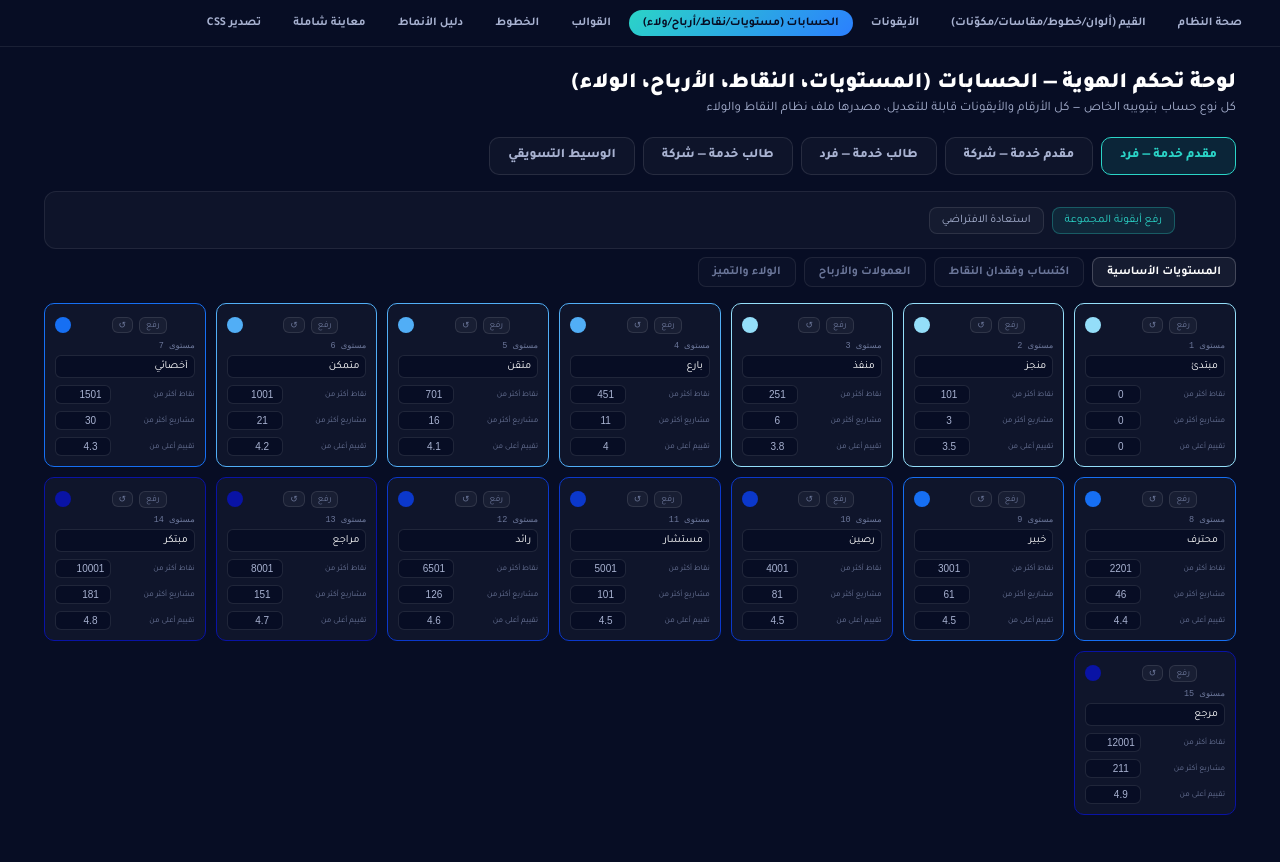
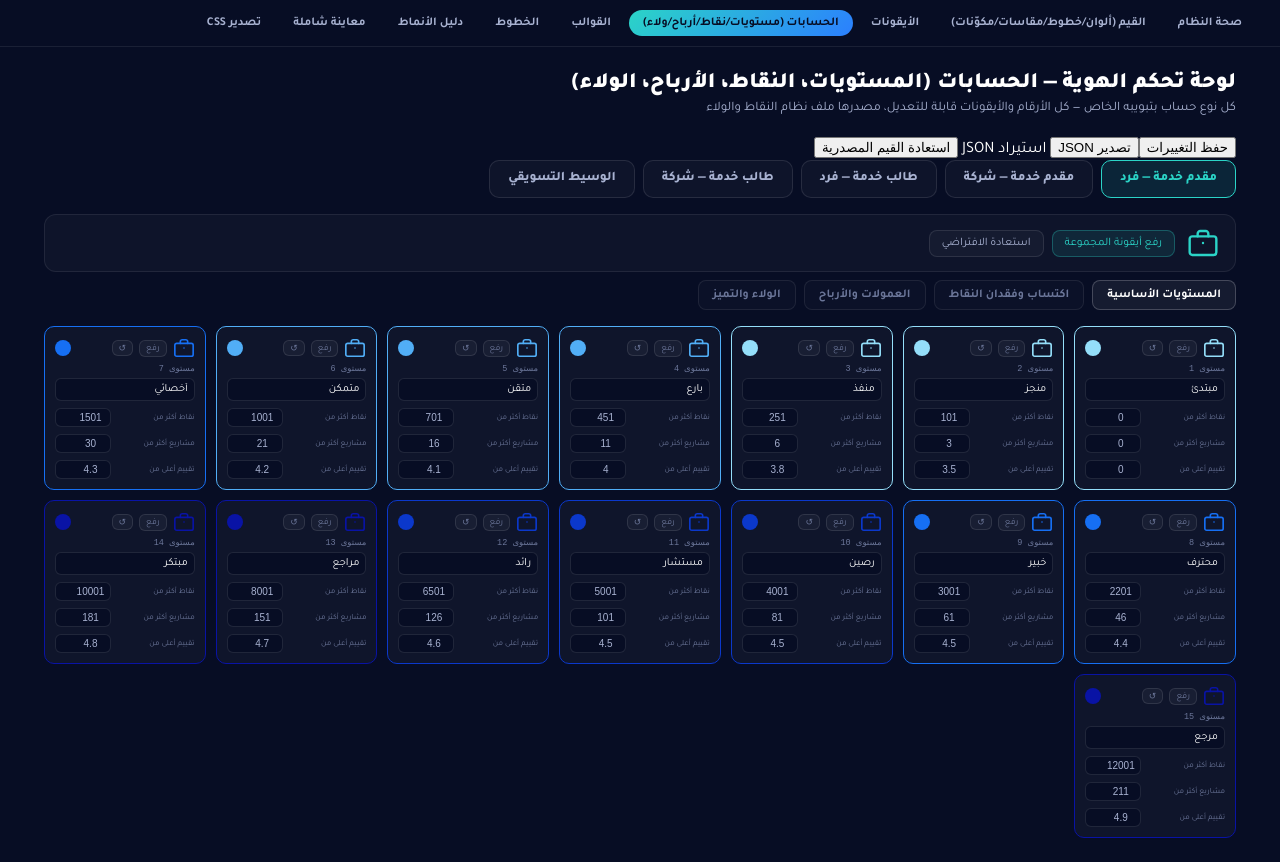
Before and after one commit to pmobs2030/pmo, an Angular app: page /#/admin/accounts in a window 1280 px wide. Built offline with nearby package versions, Linux system fonts and the light colour scheme.

Commit message:
Update accounts.html

```diff
--- a/src/app/admin/accounts/accounts.html
+++ b/src/app/admin/accounts/accounts.html
@@ -2,6 +2,18 @@
   <header class="panel-header">
     <h1>لوحة تحكم الهوية — الحسابات (المستويات، النقاط، الأرباح، الولاء)</h1>
     <p class="sub">كل نوع حساب بتبويبه الخاص — كل الأرقام والأيقونات قابلة للتعديل، مصدرها ملف نظام النقاط والولاء</p>
+    <div class="actions">
+      <button type="button" class="btn-save" (click)="save()">حفظ التغييرات</button>
+      <button type="button" class="btn-secondary" (click)="exportJson()">تصدير JSON</button>
+      <label class="btn-secondary import-label">
+        استيراد JSON
+        <input type="file" accept="application/json" hidden (change)="onImportFile($event)" />
+      </label>
+      <button type="button" class="btn-secondary" (click)="resetToSource()">استعادة القيم المصدرية</button>
+      @if (savedMsg()) {
+        <span class="saved-msg">{{ savedMsg() }}</span>
+      }
+    </div>
   </header>
 
   @if (service.loadError()) {
@@ -18,8 +30,15 @@
     </div>
 
     @if (currentAccount(); as account) {
+      @if (account.needsReview) {
+        <div class="review-banner">
+          ⚠ {{ account.reviewNote || 'بيانات هذا الفرع بحاجة مراجعة — نسخة مبدئية غير معتمدة للإنتاج.' }}
+        </div>
+      }
       <div class="group-icon-row">
-        <div class="group-icon-preview" [innerHTML]="iconSvg(account.id, -1)"></div>
+        <div class="group-icon-preview">
+          <svg viewBox="0 0 24 24" fill="none" stroke="currentColor" stroke-width="1.8" stroke-linecap="round" stroke-linejoin="round" [innerHTML]="iconSvg(account.id, -1)"></svg>
+        </div>
         <div class="group-icon-actions">
           <label class="upload-btn">
             رفع أيقونة المجموعة
@@ -45,7 +64,9 @@
           @for (level of account.levels; track level.level) {
             <div class="level-card" [style.borderColor]="currentHex(level)">
               <div class="level-icon-row">
-                <div class="level-icon" [style.color]="currentHex(level)" [innerHTML]="iconSvg(account.id, level.level)"></div>
+                <div class="level-icon" [style.color]="currentHex(level)">
+                  <svg viewBox="0 0 24 24" fill="none" stroke="currentColor" stroke-width="1.8" stroke-linecap="round" stroke-linejoin="round" [innerHTML]="iconSvg(account.id, level.level)"></svg>
+                </div>
                 <label class="upload-mini">
                   رفع
                   <input type="file" accept=".svg,image/svg+xml" (change)="onUploadLevelIcon(account.id, level.level, $event)" hidden />
```
